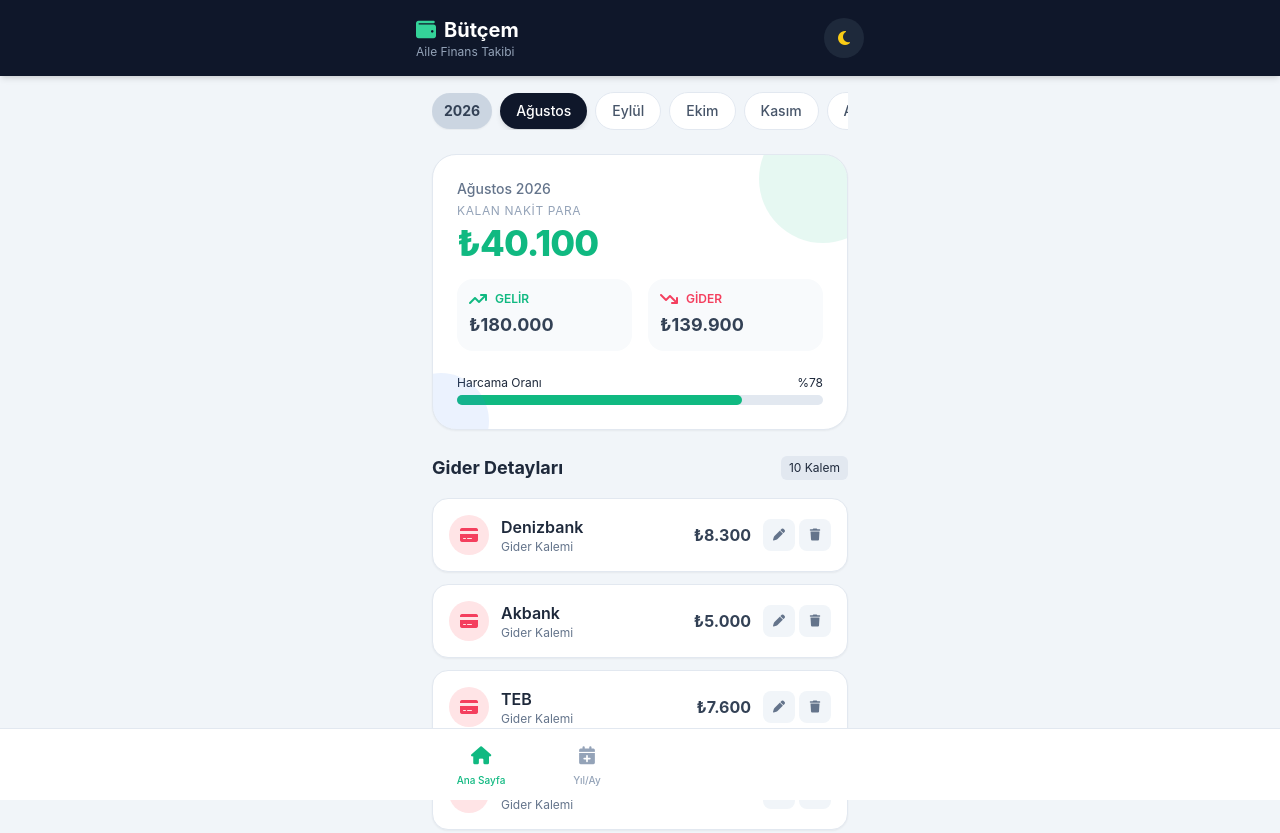
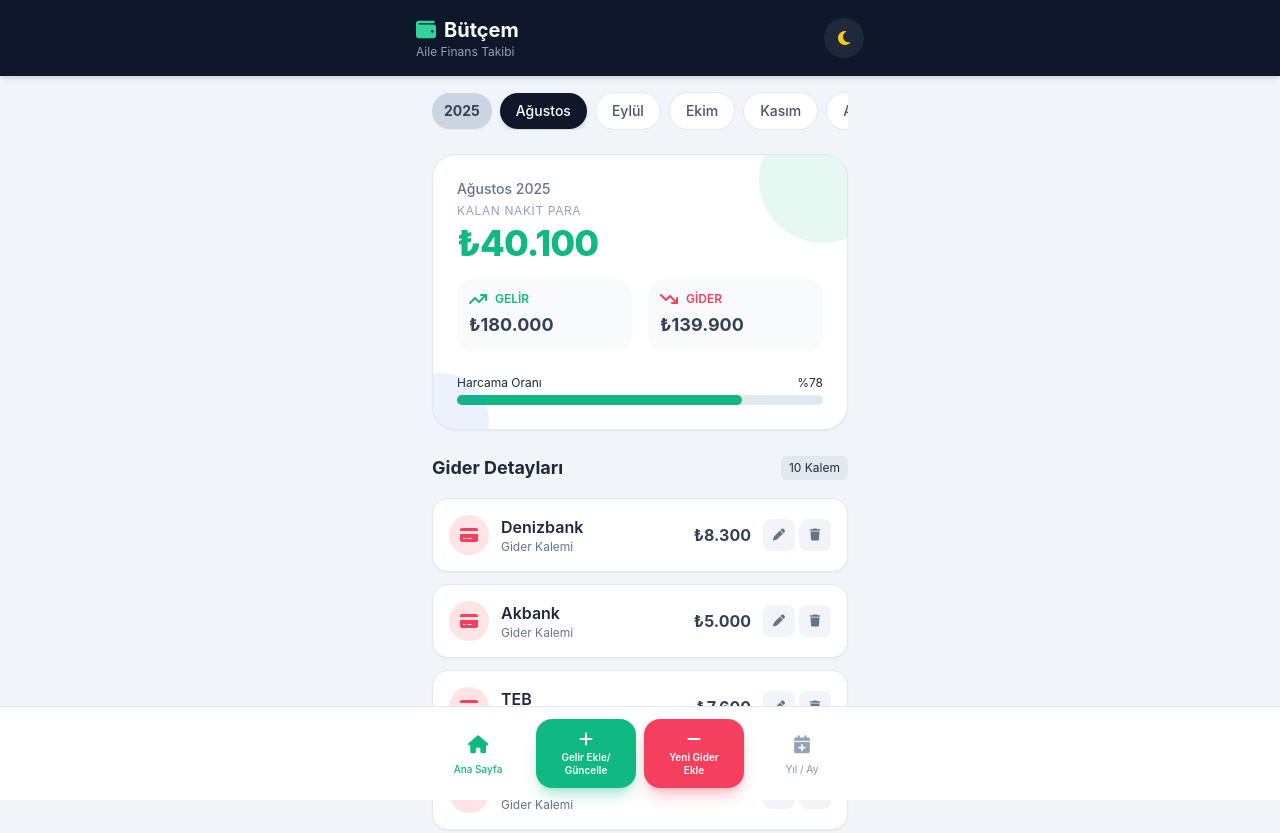
Before and after one commit to furkanbaysal/butcem, a plain HTML site: page index.html in a window 1280 px wide. Shown: the top 833 px of the page. Drawn offline with nearby package versions, Linux system fonts and the light colour scheme.

Commit message:
Update index.html

```diff
--- a/index.html
+++ b/index.html
@@ -30,6 +30,7 @@
         .hide-scrollbar { -ms-overflow-style: none; scrollbar-width: none; }
     </style>
     <base target="_blank">
+<base target="_blank">
 </head>
 <body class="bg-slate-100 dark:bg-slate-900 text-slate-800 dark:text-slate-100 transition-colors duration-300">
 
@@ -59,7 +60,7 @@
             <div class="absolute top-0 right-0 w-32 h-32 bg-emerald-500/10 rounded-full -mr-10 -mt-10"></div>
             <div class="absolute bottom-0 left-0 w-24 h-24 bg-blue-500/10 rounded-full -ml-10 -mb-10"></div>
 
-            <p class="text-sm text-slate-500 dark:text-slate-400 font-medium mb-1" id="currentMonthTitle">Ağustos 2026</p>
+            <p class="text-sm text-slate-500 dark:text-slate-400 font-medium mb-1" id="currentMonthTitle">Ağustos 2025</p>
 
             <div class="mb-4">
                 <p class="text-xs text-slate-400 uppercase tracking-wider mb-1">Kalan Nakit Para</p>
@@ -107,16 +108,24 @@
 
     </main>
 
-    <!-- Alt Navigasyon (Mobil) -->
+    <!-- Alt Navigasyon (Mobil) -- Gelir/Gider butonları buraya taşındı -->
     <nav class="fixed bottom-0 left-0 right-0 bg-white dark:bg-slate-800 border-t border-slate-200 dark:border-slate-700 safe-area-bottom z-20">
-        <div class="max-w-md mx-auto grid grid-cols-4 items-center p-3">
+        <div class="max-w-md mx-auto grid grid-cols-4 items-center gap-2 p-3">
             <button class="flex flex-col items-center text-emerald-500" onclick="window.scrollTo({top:0, behavior:'smooth'})">
                 <i class="fa-solid fa-house text-lg mb-1"></i>
                 <span class="text-[10px] font-medium">Ana Sayfa</span>
             </button>
+            <button onclick="openModal('income')" class="bg-emerald-500 hover:bg-emerald-600 text-white rounded-2xl shadow-lg shadow-emerald-500/30 flex flex-col items-center justify-center gap-1 py-3 px-1 transition active:scale-95">
+                <i class="fa-solid fa-plus"></i>
+                <span class="text-[10px] font-semibold leading-tight text-center">Gelir Ekle/<br>Güncelle</span>
+            </button>
+            <button onclick="openModal('expense')" class="bg-rose-500 hover:bg-rose-600 text-white rounded-2xl shadow-lg shadow-rose-500/30 flex flex-col items-center justify-center gap-1 py-3 px-1 transition active:scale-95">
+                <i class="fa-solid fa-minus"></i>
+                <span class="text-[10px] font-semibold leading-tight text-center">Yeni Gider<br>Ekle</span>
+            </button>
             <button class="flex flex-col items-center text-slate-400 hover:text-slate-600 dark:hover:text-slate-300" onclick="openYearModal()">
                 <i class="fa-solid fa-calendar-plus text-lg mb-1"></i>
-                <span class="text-[10px] font-medium">Yıl/Ay</span>
+                <span class="text-[10px] font-medium">Yıl / Ay</span>
             </button>
         </div>
     </nav>
@@ -197,36 +206,74 @@
 
         // Excel'den alınan başlangıç verileri + 2027 uzatması
         const defaultData = [
-            { month: "Ağustos", year: 2026, income: 180000, expenses: [
+            { month: "Ağustos", year: 2025, income: 180000, expenses: [
                 { name: "Denizbank", amount: 8300 }, { name: "Akbank", amount: 5000 }, { name: "TEB", amount: 7600 },
                 { name: "Halkbank", amount: 4000 }, { name: "İş Bankası", amount: 20000 }, { name: "İş Bankası Kredi", amount: 29000 },
                 { name: "QNB", amount: 20000 }, { name: "Denizbank Ek Hesap", amount: 3000 }, { name: "Kira", amount: 23000 },
                 { name: "Araba + Fatura", amount: 20000 }
             ]},
-            { month: "Eylül", year: 2026, income: 176000, expenses: [
+            { month: "Eylül", year: 2025, income: 176000, expenses: [
                 { name: "Denizbank", amount: 8300 }, { name: "Akbank", amount: 5000 }, { name: "TEB", amount: 7600 },
                 { name: "Halkbank", amount: 1000 }, { name: "İş Bankası", amount: 20000 }, { name: "QNB Kredi", amount: 14000 },
                 { name: "Birevim", amount: 38000 }, { name: "İş Bankası Kredi", amount: 29000 }, { name: "QNB", amount: 20000 },
                 { name: "Denizbank Ek Hesap", amount: 3000 }, { name: "Kira", amount: 23000 }, { name: "Araba + Fatura", amount: 20000 }
             ]},
-            { month: "Ekim", year: 2026, income: 180000, expenses: [
+            { month: "Ekim", year: 2025, income: 180000, expenses: [
                 { name: "Garanti Ek Hesap", amount: 10000 }, { name: "Garanti", amount: 8300 }, { name: "TEB", amount: 7600 },
                 { name: "Halkbank", amount: 5000 }, { name: "İş Bankası", amount: 15000 }, { name: "QNB Kredi", amount: 14000 },
                 { name: "Birevim", amount: 38000 }, { name: "İş Bankası Kredi", amount: 29000 }, { name: "QNB", amount: 15000 },
                 { name: "Kira", amount: 23000 }, { name: "Araba + Fatura", amount: 20000 }, { name: "Garanti Kredi Kartı", amount: 2300 }
             ]},
-            { month: "Kasım", year: 2026, income: 180000, expenses: [
+            { month: "Kasım", year: 2025, income: 180000, expenses: [
                 { name: "Garanti", amount: 8333 }, { name: "Halkbank", amount: 3000 }, { name: "İş Bankası", amount: 13000 },
                 { name: "QNB Kredi", amount: 14000 }, { name: "QNB Yeni Kredi Kartı", amount: 10000 }, { name: "QNB Yeni Kredi", amount: 5110 },
                 { name: "Birevim", amount: 45000 }, { name: "QNB Kredi Kartı", amount: 10000 }, { name: "QNB Yeni Kredi", amount: 9890 },
                 { name: "Kira", amount: 23000 }, { name: "Araba + Fatura", amount: 15000 }, { name: "Garanti Kredi Kartı", amount: 2300 }
             ]},
-            { month: "Aralık", year: 2026, income: 180000, expenses: [
+            { month: "Aralık", year: 2025, income: 180000, expenses: [
                 { name: "Garanti", amount: 8333 }, { name: "Halkbank", amount: 3000 }, { name: "İş Bankası", amount: 10000 },
                 { name: "QNB Yeni Kredi Kartı", amount: 8510 }, { name: "QNB Yeni Kredi", amount: 5110 }, { name: "QNB Yeni 1,99", amount: 7040 },
                 { name: "Birevim", amount: 51000 }, { name: "QNB", amount: 10000 }, { name: "QNB Yeni Kredi", amount: 9890 },
                 { name: "Kira", amount: 23000 }, { name: "Araba + Fatura", amount: 20000 }, { name: "Garanti Kredi Kartı", amount: 2300 }
             ]},
+            { month: "Ocak", year: 2026, income: 200000, expenses: [
+                { name: "Halkbank", amount: 1000 }, { name: "İş Bankası", amount: 10000 }, { name: "QNB Yeni Kredi Kartı", amount: 8510 },
+                { name: "QNB Yeni Kredi", amount: 5110 }, { name: "QNB Yeni 1,99", amount: 7040 }, { name: "Birevim", amount: 80000 },
+                { name: "QNB", amount: 10000 }, { name: "QNB Yeni Kredi", amount: 9890 }, { name: "Kira", amount: 23000 },
+                { name: "Araba + Fatura", amount: 20000 }, { name: "Garanti Kredi Kartı", amount: 2300 }
+            ]},
+            { month: "Şubat", year: 2026, income: 200000, expenses: [
+                { name: "Halkbank", amount: 1000 }, { name: "İş Bankası", amount: 10000 }, { name: "QNB Yeni Kredi", amount: 5110 },
+                { name: "QNB Yeni 1,99", amount: 7040 }, { name: "Birevim", amount: 80000 }, { name: "QNB", amount: 10000 },
+                { name: "QNB Yeni Kredi", amount: 9890 }, { name: "Kira", amount: 23000 }, { name: "Araba + Fatura", amount: 20000 },
+                { name: "Garanti Kredi Kartı", amount: 2300 }
+            ]},
+            { month: "Mart", year: 2026, income: 200000, expenses: [
+                { name: "Halkbank", amount: 1000 }, { name: "İş Bankası", amount: 10000 }, { name: "QNB Yeni Kredi", amount: 5110 },
+                { name: "Birevim", amount: 80000 }, { name: "QNB", amount: 10000 }, { name: "QNB Yeni Kredi", amount: 9890 },
+                { name: "Kira", amount: 23000 }, { name: "Araba + Fatura", amount: 20000 }, { name: "Garanti Kredi Kartı", amount: 2300 }
+            ]},
+            { month: "Nisan", year: 2026, income: 200000, expenses: [
+                { name: "Halkbank", amount: 1000 }, { name: "İş Bankası", amount: 10000 }, { name: "QNB Yeni Kredi", amount: 5110 },
+                { name: "Birevim", amount: 80000 }, { name: "QNB", amount: 10000 }, { name: "QNB Yeni Kredi", amount: 9890 },
+                { name: "Kira", amount: 23000 }, { name: "Araba + Fatura", amount: 20000 }, { name: "Garanti Kredi Kartı", amount: 2300 }
+            ]},
+            { month: "Mayıs", year: 2026, income: 200000, expenses: [
+                { name: "Halkbank", amount: 1000 }, { name: "İş Bankası", amount: 10000 }, { name: "Birevim", amount: 80000 },
+                { name: "QNB", amount: 10000 }, { name: "QNB Yeni Kredi", amount: 9890 }, { name: "Kira", amount: 23000 },
+                { name: "Araba + Fatura", amount: 20000 }, { name: "Garanti Kredi Kartı", amount: 2300 }
+            ]},
+            { month: "Haziran", year: 2026, income: 200000, expenses: [
+                { name: "Halkbank", amount: 1000 }, { name: "İş Bankası", amount: 10000 }, { name: "Birevim", amount: 80000 },
+                { name: "QNB", amount: 10000 }, { name: "QNB Yeni Kredi", amount: 9890 }, { name: "Kira", amount: 23000 },
+                { name: "Araba + Fatura", amount: 20000 }, { name: "Garanti Kredi Kartı", amount: 2300 }
+            ]},
+            { month: "Temmuz", year: 2026, income: 220000, expenses: [
+                { name: "Halkbank", amount: 1000 }, { name: "İş Bankası", amount: 10000 }, { name: "Birevim", amount: 80000 },
+                { name: "QNB", amount: 10000 }, { name: "QNB Yeni Kredi", amount: 9890 }, { name: "Kira", amount: 23000 },
+                { name: "Araba + Fatura", amount: 20000 }, { name: "Garanti Kredi Kartı", amount: 2300 }
+            ]},
+            // 2027 AYLARI EKLENDİ
             { month: "Ocak", year: 2027, income: 200000, expenses: [
                 { name: "Halkbank", amount: 1000 }, { name: "İş Bankası", amount: 10000 }, { name: "Birevim", amount: 80000 },
                 { name: "QNB", amount: 10000 }, { name: "Kira", amount: 23000 }, { name: "Araba + Fatura", amount: 20000 }
@@ -240,14 +287,14 @@
         // LocalStorage'dan veriyi al veya varsayılanı kullan
         let financeData = JSON.parse(localStorage.getItem('financeData')) || defaultData;
 
-        // --- EKSİK AYLARI TAMAMLAMA (2026 Ağustos - 2030 Aralık) ---
+        // --- EKSİK AYLARI TAMAMLAMA (2025 Ağustos - 2030 Aralık) ---
         const monthNames = ["Ocak", "Şubat", "Mart", "Nisan", "Mayıs", "Haziran", "Temmuz", "Ağustos", "Eylül", "Ekim", "Kasım", "Aralık"];
-        const allYears = [2026, 2027, 2028, 2029, 2030];
+        const allYears = [2025, 2026, 2027, 2028, 2029, 2030];
 
         function ensureAllMonths() {
             allYears.forEach(y => {
-                // 2026 verisi Ağustos'ta başlıyor; diğer yıllar Ocak'tan başlar
-                const startIdx = (y === 2026) ? 7 : 0;
+                // 2025 verisi Ağustos'ta başlıyor; diğer yıllar Ocak'tan başlar
+                const startIdx = (y === 2025) ? 7 : 0;
                 for (let i = startIdx; i < 12; i++) {
                     const exists = financeData.some(d => d.year === y && d.month === monthNames[i]);
                     if (!exists) {
```
